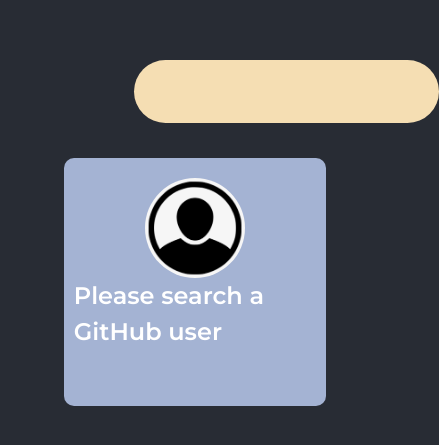
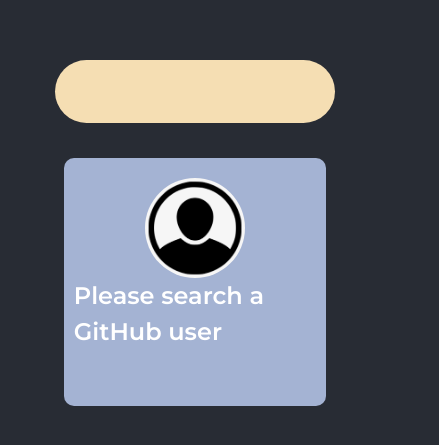
Before and after one commit to programmerrm/-GitHub-User-Search-Javascript, a website built with Vite: page index.html in a window 390 px wide. Shown: the part 189-634 px from the top of the page, 439 px wide, since content can reach past the window. Built offline with nearby package versions, Linux system fonts and the light colour scheme; no server answers.

Commit message:
done project

```diff
--- a/src/css/style.css
+++ b/src/css/style.css
@@ -129,8 +129,14 @@
     font-size: 16px;
     font-weight: 500;
 }
+.search_wrap input {
+    width: 100%;
+}
 
 @media only screen and (max-width: 400px) {
+    .search_wrap {
+        width: 80%;
+    }
     .card {
         padding: 20px 10px;
         width: 100%;
@@ -176,6 +182,9 @@
 }
 
 @media only screen and (max-width: 767px) {
+    .search_wrap {
+        width: 80%;
+    }
     .card {
         padding: 20px 10px;
         width: 100%;
```
Also changed, not shown: dist/assets/index-CO3o15x1.js (renamed from dist/assets/index-B_dq1ZFG.js), dist/assets/index-CioKgeWD.css (added), dist/assets/index-Dos0kFaw.css (deleted), dist/index.html.
